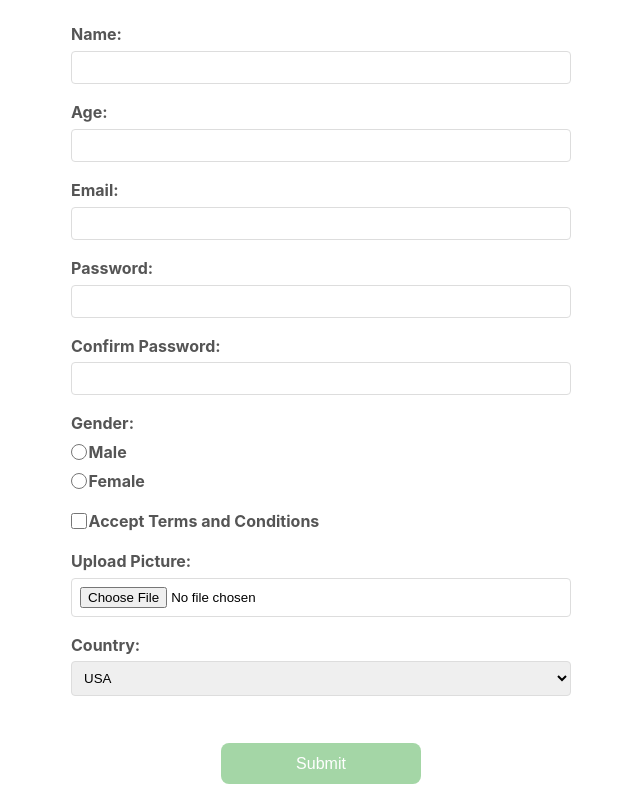
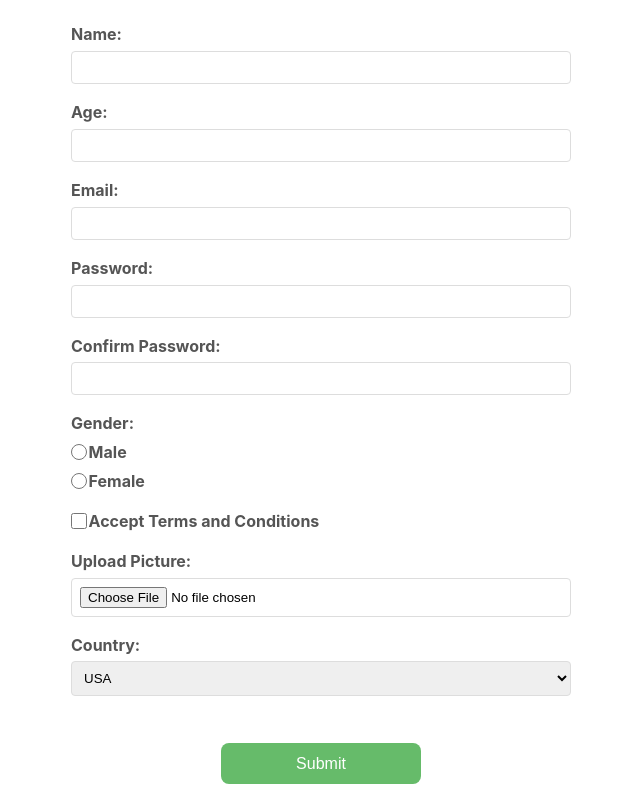
Before and after one commit to Diana2886/rsschool-react-app, a React (Vite) app: page /controlled-form in a window 1280 px wide. Shown: the part 186-986 px from the top of the page, without its empty margins (319-959 px from the left). Built offline with nearby package versions, Linux system fonts and the light colour scheme.

Commit message:
refactor: change styles for FormSection and button

```diff
--- a/src/App.css
+++ b/src/App.css
@@ -1,7 +1,7 @@
 #root {
   display: flex;
   flex-direction: column;
-  max-width: 1280px;
+  max-width: 1380px;
   margin: 0 auto;
   padding: 0 1rem;
   width: 100%;
@@ -57,13 +57,13 @@ button {
   border: none;
   color: #ffffff;
   cursor: pointer;
-  background-color: #4caf50;
+  background-color: #43a047;
   width: 40%;
   font-size: 1rem;
 }
 :disabled {
   cursor: default;
-  opacity: 0.5;
+  background-color: #66bb6a;
 }
 
 .input-field {
--- a/src/components/FormSection/FormSection.css
+++ b/src/components/FormSection/FormSection.css
@@ -5,3 +5,9 @@
   align-items: center;
   gap: 1rem;
 }
+
+.cards {
+  display: flex;
+  flex-wrap: wrap;
+  gap: 1rem;
+}
--- a/src/components/FormSection/FormSection.tsx
+++ b/src/components/FormSection/FormSection.tsx
@@ -14,6 +14,7 @@ export const FormSection: FC<FormSectionProps> = ({ formType, submissions, highl
       <Link to={`/${formType.toLowerCase()}-form`}>
         <h2>{formTypeTitle}</h2>
       </Link>
+      <div className="cards">
         {submissions.length > 0 ? (
           submissions.map((submission) => (
             <FormsStateData key={submission.id} data={submission} highlightedId={highlightedId} />
@@ -22,5 +23,6 @@ export const FormSection: FC<FormSectionProps> = ({ formType, submissions, highl
           <EmptyData formType={formType} />
         )}
       </div>
+    </div>
   );
 };
--- a/src/components/FormsStateData/FormsStateData.css
+++ b/src/components/FormsStateData/FormsStateData.css
@@ -1,6 +1,6 @@
 .state-data {
   padding: 1rem;
-  max-width: 500px;
+  max-width: 300px;
   border-radius: 0.5rem;
   box-shadow: 0 0 0.3rem #1565c088;
   background-color: #ffffff;
```
Lines whose indentation alone changed are shown as unchanged.
